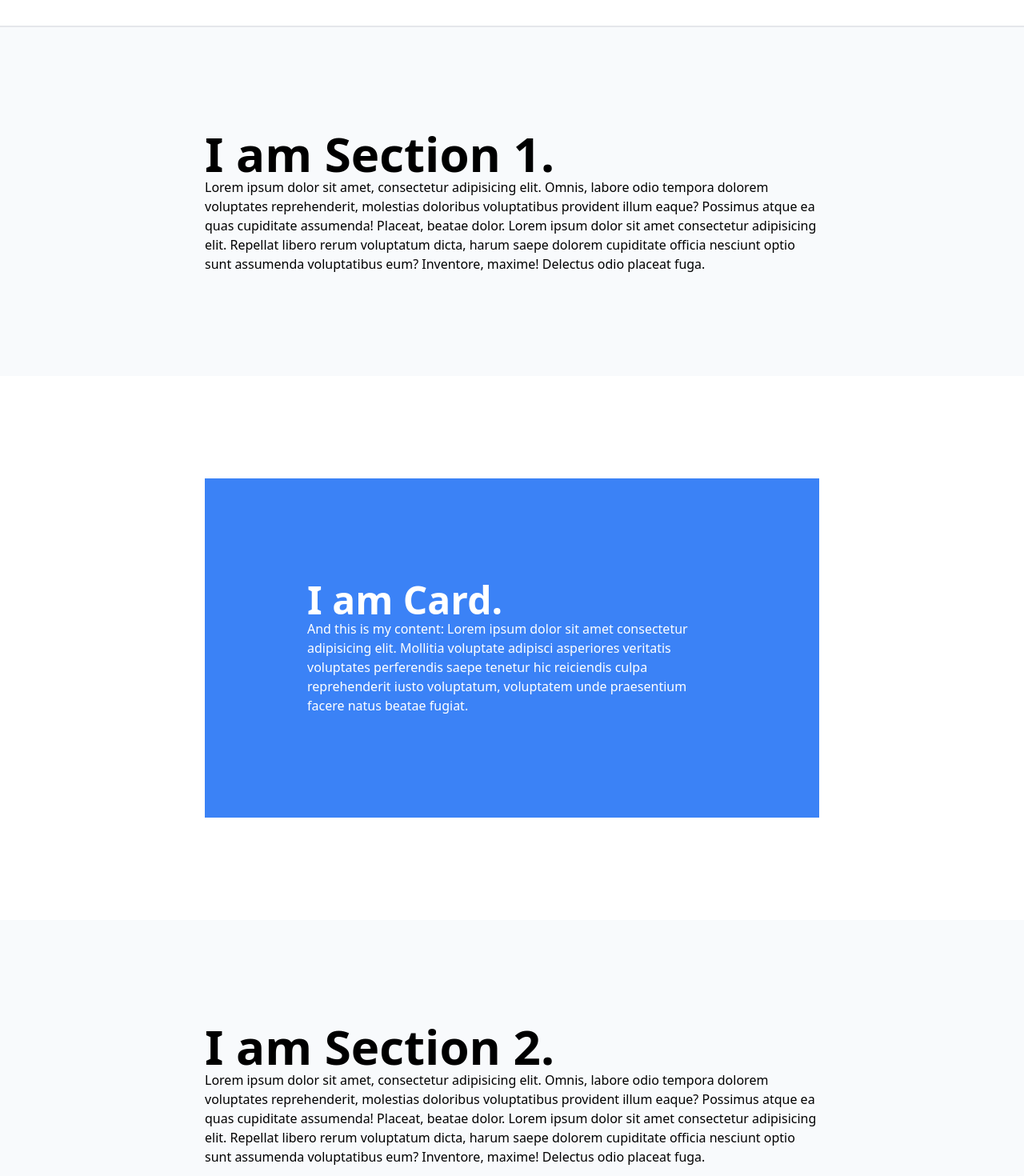
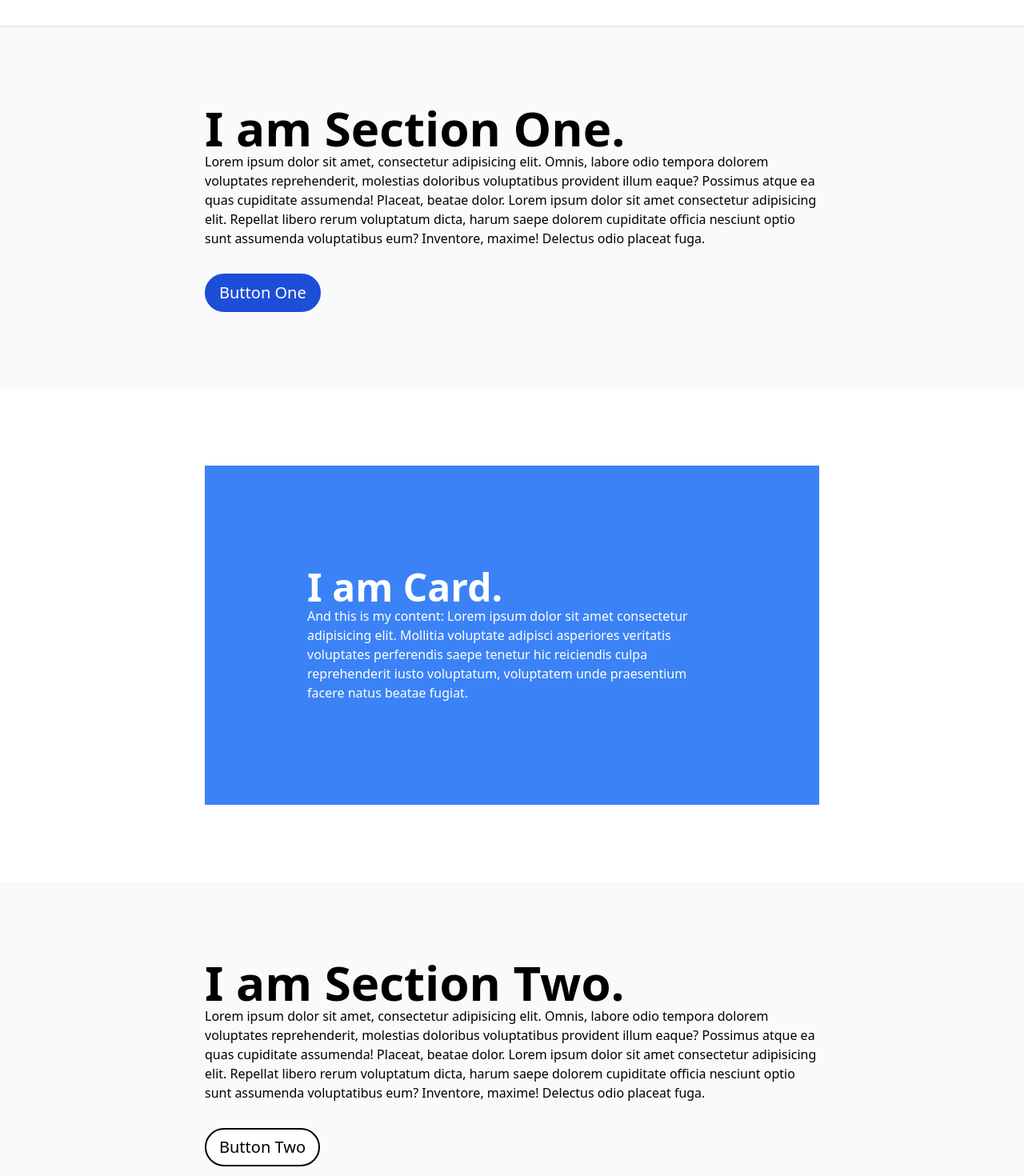
Before and after one commit to dj4815/hello, a React (Vite) app: page / in a window 1280 px wide. Shown: the part 60-1530 px from the top of the page at 80% size. Built offline with nearby package versions, Linux system fonts and the light colour scheme.

Commit message:
add buttons, pixelschieben

```diff
--- /dev/null
+++ b/src/components/Button.jsx
@@ -0,0 +1,10 @@
+export default function Button() {
+  return (
+    <button
+      className="bg-blue-700 hover:bg-blue-500 border-2 border-blue-700 hover:border-blue-500 text-white text-xl font-medium px-4 py-2 rounded-full mt-8"
+      type="button"
+    >
+      Button One
+    </button>
+  );
+}
--- /dev/null
+++ b/src/components/Button2.jsx
@@ -0,0 +1,10 @@
+export default function Button2() {
+  return (
+    <button
+      className="bg-white border-2 border-black hover:bg-black text-black hover:text-white text-xl font-medium px-4 py-2 rounded-full mt-8 "
+      type="button"
+    >
+      Button Two
+    </button>
+  );
+}
--- a/src/components/Card.jsx
+++ b/src/components/Card.jsx
@@ -3,7 +3,7 @@ import CardContent from "./CardContent";
 export default function Card() {
   return (
     <>
-      <div className="container-2xl bg-blue-500 p-12 sm:p-32 mx-12 my-32 xl:mx-64">
+      <div className="container-2xl bg-blue-500 p-12 sm:p-32 mx-12 my-24 xl:mx-64">
         <CardContent />
       </div>
     </>
--- a/src/components/Section.jsx
+++ b/src/components/Section.jsx
@@ -1,9 +1,10 @@
 import React from "react";
+import Button from "./Button";
 
 export default function Section() {
   return (
-    <div className="container-2xl bg-slate-50 px-12 sm:px-32 xl:px-64 py-32 l:py-64">
-      <h1 className="text-6xl font-bold">I am Section 1.</h1>
+    <div className="container-2xl bg-slate-50 px-12 sm:px-32 xl:px-64 py-24 l:py-64">
+      <h1 className="text-6xl font-bold">I am Section One.</h1>
       <p>
         Lorem ipsum dolor sit amet, consectetur adipisicing elit. Omnis, labore
         odio tempora dolorem voluptates reprehenderit, molestias doloribus
@@ -13,6 +14,7 @@ export default function Section() {
         dolorem cupiditate officia nesciunt optio sunt assumenda voluptatibus
         eum? Inventore, maxime! Delectus odio placeat fuga.
       </p>
+<Button />
     </div>
   );
 }
--- a/src/components/Section2.jsx
+++ b/src/components/Section2.jsx
@@ -1,9 +1,9 @@
 import React from "react";
-
+import Button2 from "./Button2";
 export default function Section2() {
   return (
-    <div className="container-2xl bg-slate-50 px-12 sm:px-32 xl:px-64 py-32 l:py-64">
-      <h1 className="text-6xl font-bold">I am Section 2.</h1>
+    <div className="container-2xl bg-slate-50 px-12 sm:px-32 xl:px-64 py-24 l:py-64">
+      <h1 className="text-6xl font-bold">I am Section Two.</h1>
       <p>
         Lorem ipsum dolor sit amet, consectetur adipisicing elit. Omnis, labore
         odio tempora dolorem voluptates reprehenderit, molestias doloribus
@@ -13,6 +13,7 @@ export default function Section2() {
         dolorem cupiditate officia nesciunt optio sunt assumenda voluptatibus
         eum? Inventore, maxime! Delectus odio placeat fuga.
       </p>
+      <Button2 />
     </div>
   );
 }
```
